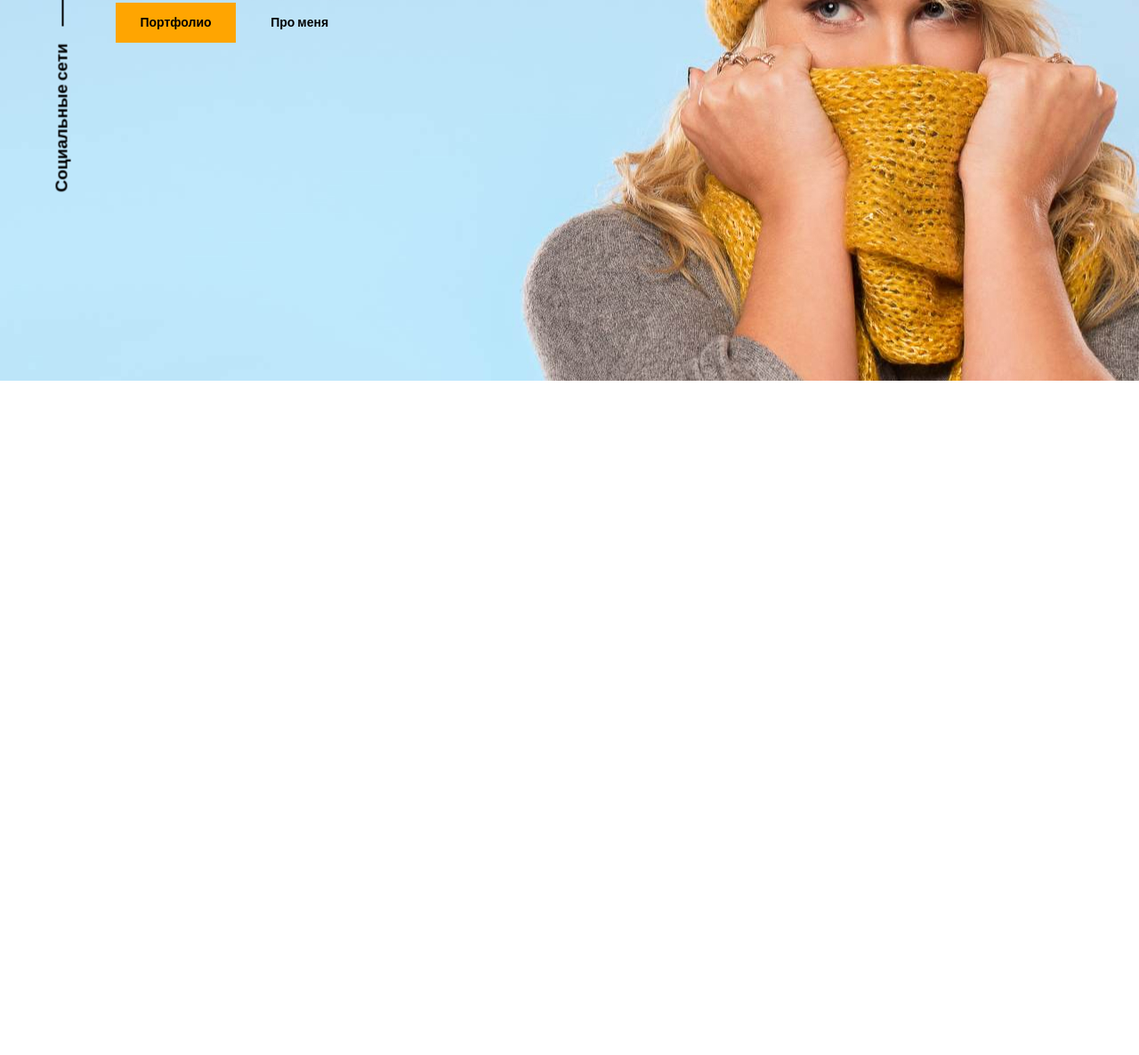
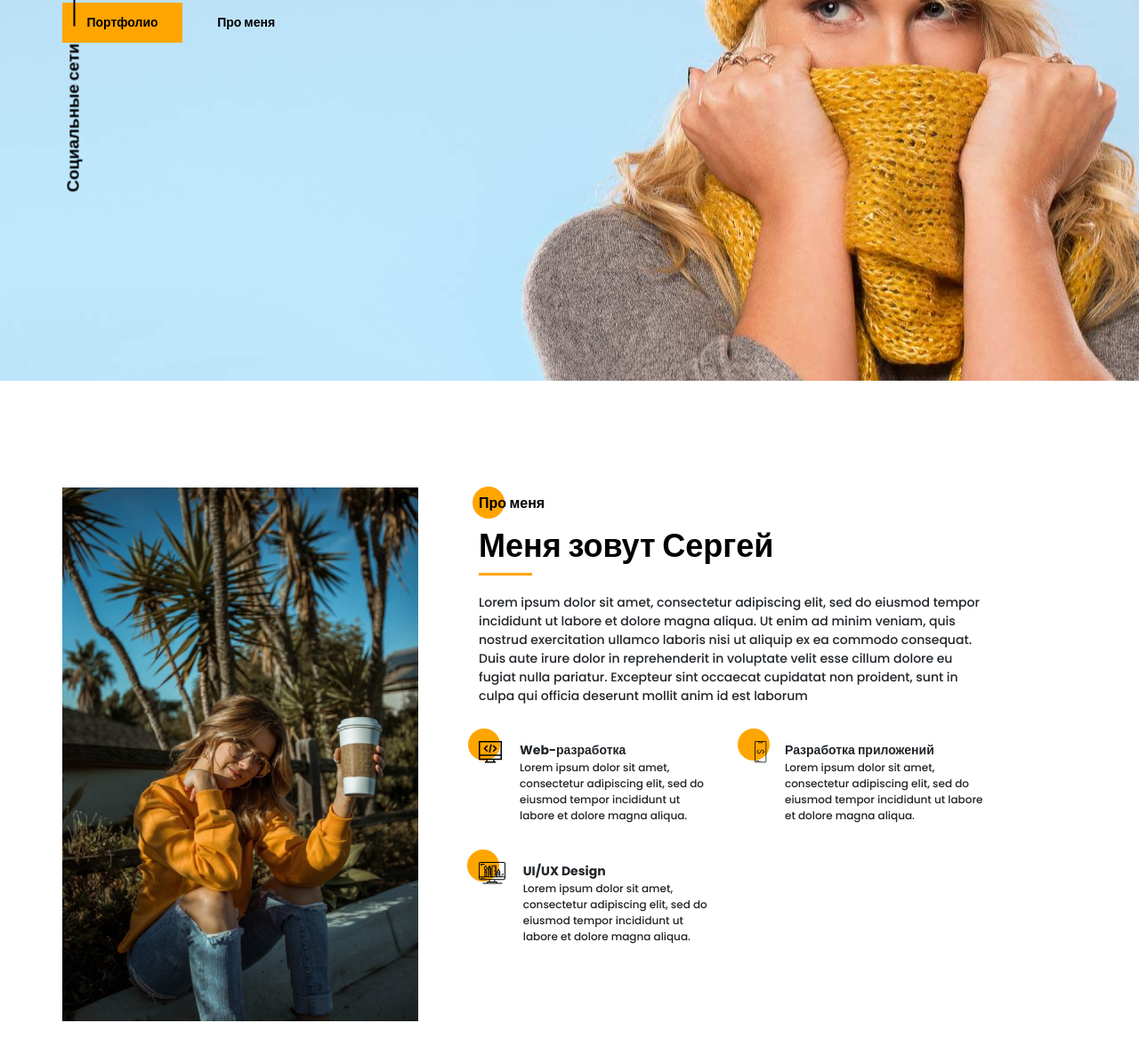
Before and after one commit to GuyFromEkb/sitePortfolio_learnProject, a website: page src/index.html in a window 1280 px wide. Shown: the part 372-1558 px from the top of the page at 89% size. Before the commit the page ends 800 px from the top, so only its background shows below. Drawn offline with Linux system fonts and the light colour scheme.

Commit message:
Сделал ещё 1 секкцию

```diff
--- a/src/index.html
+++ b/src/index.html
@@ -88,7 +88,7 @@
 
     <section class="promo">
 
-        <div class="container promo__padding">
+        <div class="container ">
 
             <div class="promo__hamburger">
                 <span></span>
@@ -105,10 +105,60 @@
         </div>
 
     </section>
+    <section class="about-me">
+        <div class="container">
+            <div class="about-me__grid-wrap">
+                <img src="img/main_photo.jpg" alt="photo" class="about-me__photo">
+                <div class="about-me__info">
+                    <div class="subtitle mt6px about-me__subtitle">Про меня</div>
+                    <div class="title mt6px">Меня зовут Сергей</div>
+                    <div class="about-me__line"></div>
+                    <div class="about-me__descr">Lorem ipsum dolor sit amet, consectetur adipiscing elit, sed do eiusmod tempor incididunt ut labore et dolore magna aliqua. Ut enim ad minim veniam, quis nostrud exercitation ullamco laboris nisi ut aliquip ex ea commodo consequat.
+                        Duis aute irure dolor in reprehenderit in voluptate velit esse cillum dolore eu fugiat nulla pariatur. Excepteur sint occaecat cupidatat non proident, sunt in culpa qui officia deserunt mollit anim id est laborum</div>
+                    <div class="about-me__skills-wrap">
+                        <div class="about-me__skill">
+                            <div class="about-me__skill_img">
+                                <img src="icons/about_me/web_development.svg" alt="icon_web ">
+                            </div>
+                            <div class="about-me__skill_info ">
+                                <div class="about-me__skill_subtitle ">Web-разработка</div>
+                                <div class="about-me__skill_descr ">Lorem ipsum dolor sit amet, consectetur adipiscing elit, sed do eiusmod tempor incididunt ut labore et dolore magna aliqua.</div>
+                            </div>
+
+                        </div>
+                        <div class="about-me__skill ">
+                            <div class="about-me__skill_img about-me__skill_icon-mob">
+                                <img src="icons/about_me/mobile_dev.svg" alt="icon_mob ">
+                            </div>
+                            <div class="about-me__skill_info ">
+                                <div class="about-me__skill_subtitle ">Разработка приложений</div>
+                                <div class="about-me__skill_descr ">Lorem ipsum dolor sit amet, consectetur adipiscing elit, sed do eiusmod tempor incididunt ut labore et dolore magna aliqua.</div>
+                            </div>
+                        </div>
+                        <div class="about-me__skill ">
+                            <div class="about-me__skill_img">
+                                <img src="icons/about_me/design.svg" alt="icon_desing ">
+                            </div>
+                            <div class="about-me__skill_info ">
+                                <div class="about-me__skill_subtitle ">UI/UX Design</div>
+                                <div class="about-me__skill_descr ">Lorem ipsum dolor sit amet, consectetur adipiscing elit, sed do eiusmod tempor incididunt ut labore et dolore magna aliqua.</div>
+                            </div>
+                        </div>
+
+                    </div>
+                </div>
+
+            </div>
+
+
+        </div>
+
+
+    </section>
 
 
 
-    <script src="js/script.js"></script>
+    <script src="js/script.js "></script>
 </body>
 
 </html>
--- /dev/null
+++ b/src/sass/blocks/_about-me.scss
@@ -0,0 +1,65 @@
+.about-me {
+    padding: 120px 0 120px 0;
+    &__subtitle {
+        position: relative;
+        @include text-circl;
+    }
+    &__grid-wrap {
+        width: 1040px;
+        display: grid;
+        grid-template-columns: 400px 575px;
+        column-gap: 68px;
+    }
+    &__line {
+        width: 60px;
+        height: 3px;
+        background-color: $main-color;
+    }
+    &__descr {
+        margin-top: 20px;
+        font-size: 14px;
+    }
+    &__skills-wrap {
+        margin-top: 40px;
+        display: grid;
+        grid-template-columns: 260px 260px;
+        grid-template-rows: 116px 116px;
+        column-gap: 50px;
+        row-gap: 20px;
+    }
+    &__skill {
+        display: flex;
+        &_img {
+            img {
+                margin-right: 20px;
+                width: auto;
+                height: 25px;
+            }
+            position: relative;
+            @include text-circl;
+            &::before {
+                top: -12%;
+                left: -26.3%;
+            }
+        }
+        &_icon-mob {
+            &::before {
+                left: -57%;
+            }
+        }
+        &_subtitle {
+            font-weight: 700;
+            font-size: 14px;
+            line-height: 21px;
+        }
+        &_descr {
+            font-weight: 500;
+            font-size: 12px;
+            line-height: 18px;
+        }
+    }
+}
+
+.mt6px {
+    margin-top: 6px;
+}
--- a/src/sass/blocks/_promo.scss
+++ b/src/sass/blocks/_promo.scss
@@ -41,7 +41,7 @@
     &__social {
         position: fixed;
         top: 50%;
-        left: -9%;
+        left: -8%;
         transform: rotate(-90deg);
         height: 25px;
         width: 370px;
--- a/src/sass/style.scss
+++ b/src/sass/style.scss
@@ -17,3 +17,4 @@
 @import 'blocks/titles';
 @import 'blocks/buttons';
 @import 'blocks/menu';
+@import 'blocks/about-me';
```
Also changed, not shown: src/css/style.min.css.
